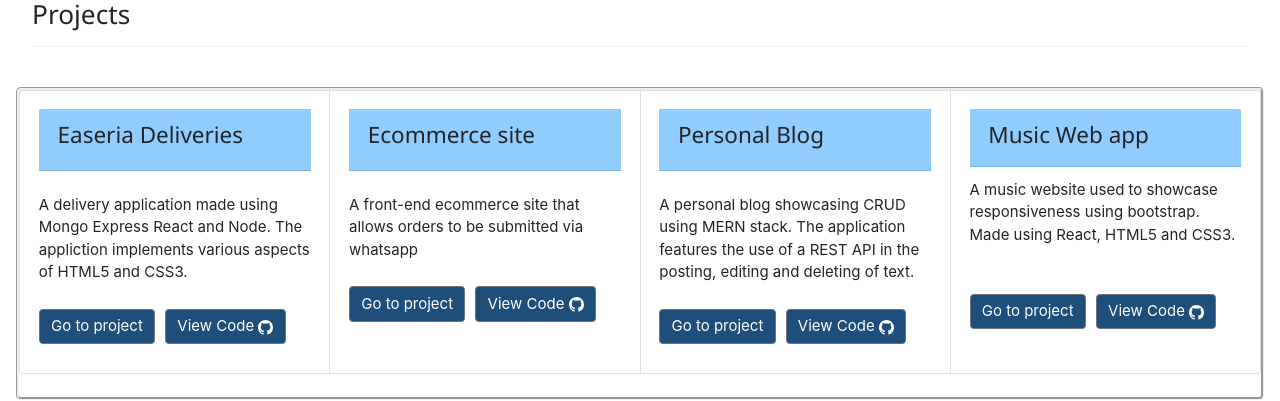
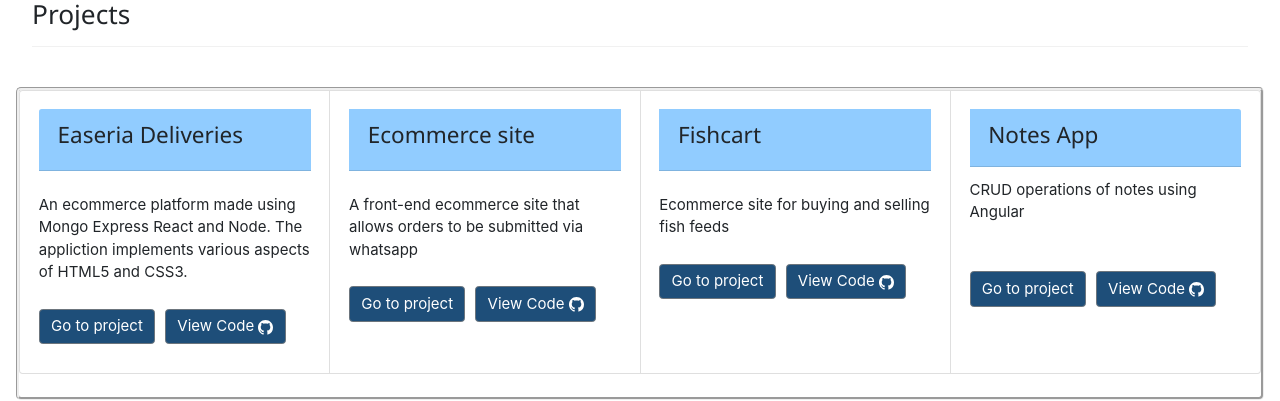
Before and after one commit to pchessah/personal-website, a React (Create React App) app: page / in a window 1280 px wide. Shown: the part 880-1281 px from the top of the page. Built offline with nearby package versions, Linux system fonts and the light colour scheme.

Commit message:
Update home.jsx

```diff
--- a/src/Home.jsx
+++ b/src/Home.jsx
@@ -69,7 +69,7 @@ function Home() {
                 </Card.Header>
                 <br />
                 <CardText>
-                  A delivery application made using Mongo Express React and
+                  An ecommerce platform made using Mongo Express React and
                   Node. The appliction implements various aspects of HTML5 and
                   CSS3.
                 </CardText>
@@ -83,7 +83,7 @@ function Home() {
                   </Button>
                 </a>
                 <a
-                  href="https://github.com/pchessah/music_chart"
+                  href="https://github.com/pchessah/Easeria_deliveries"
                   target="_blank"
                   rel="noopener noreferrer"
                 >
@@ -132,17 +132,15 @@ function Home() {
               <CardBody>
                 <Card.Header style={{ backgroundColor: "#91CCFF" }}>
                   <CardTitle>
-                    <h4>Personal Blog</h4>
+                    <h4>Fishcart</h4>
                   </CardTitle>
                 </Card.Header>
                 <br />
                 <CardText>
-                  A personal blog showcasing CRUD using MERN stack. The
-                  application features the use of a REST API in the posting,
-                  editing and deleting of text.
+                 Ecommerce site for buying and selling fish feeds
                 </CardText>
                 <a
-                  href="https://paulchesablog.herokuapp.com/"
+                  href="http://fishcart.herokuapp.com/"
                   target="_blank"
                   rel="noopener noreferrer"
                 >
@@ -167,17 +165,16 @@ function Home() {
               <CardBody>
                 <CardTitle>
                   <Card.Header style={{ backgroundColor: "#91CCFF" }}>
-                    <h4>Music Web app</h4>
+                    <h4>Notes App</h4>
                   </Card.Header>
                 </CardTitle>
 
                 <CardText>
-                  A music website used to showcase responsiveness using
-                  bootstrap. Made using React, HTML5 and CSS3.
+                CRUD operations of notes using Angular
                 </CardText>
                 <br />
                 <a
-                  href="https://afromusiq.netlify.com/"
+                  href="https://chesa-notes.netlify.com/"
                   target="_blank"
                   rel="noopener noreferrer"
                 >
@@ -186,7 +183,7 @@ function Home() {
                   </Button>
                 </a>
                 <a
-                  href="https://github.com/pchessah/Easeria_deliveries"
+                  href="https://github.com/pchessah/note-app"
                   target="_blank"
                   rel="noopener noreferrer"
                 >
@@ -233,7 +230,7 @@ function Home() {
                           style={{ color: "#1e4e79" }}
                           className="fa fa-briefcase fa-fw w3-margin-right w3-large "
                         ></i>
-                        ICT Professional with proficiency in JavaScript and
+                        ICT Professional with proficiency in JavaScript, Angular and
                         React
                       </p>
                       <p>
```
